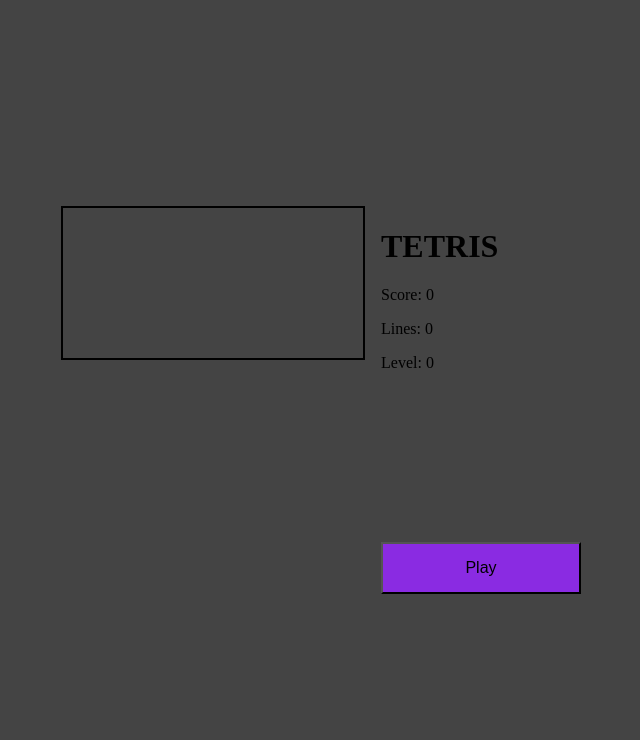
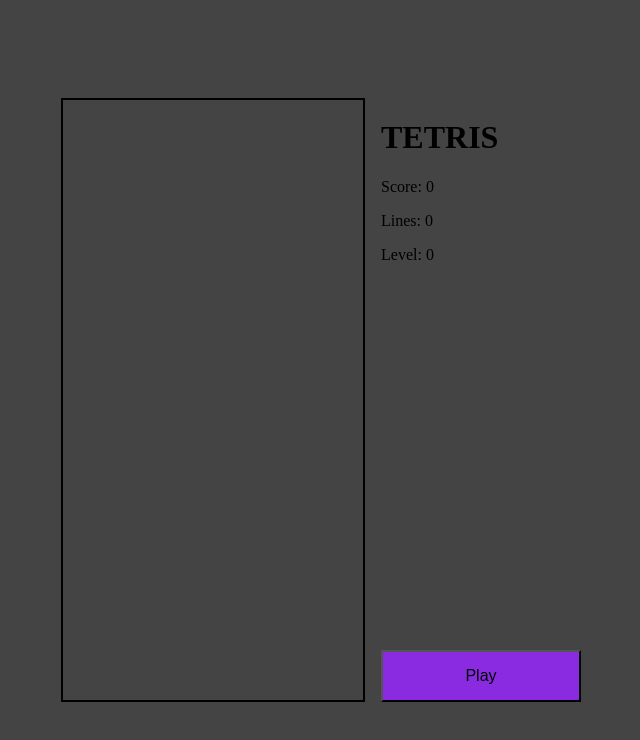
Before and after one commit to hadams25/js-tetris, a plain HTML site: page index.html in a window 1280 px wide. Both pictures are taken after a click on the button "Play". Shown: the whole page, without its empty margins (319-959 px from the left). Drawn offline with Linux system fonts and the light colour scheme.

Commit message:
Changed index.html added main.js

```diff
--- a/index.html
+++ b/index.html
@@ -4,6 +4,9 @@
         <meta charset="UTF-8"/>
         <title>JS Tetris</title>
         <script type="text/javascript" src="javascript/gamelogic.js"></script>
+        <script type="text/javascript" src="javascript/board.js"></script>
+        <script type="text/javascript" src="javascript/constants.js"></script>
+        <script type="text/javascript" defer src="javascript/main.js"></script>
         <style>
             html, body{margin:0;padding:0;width:100%;min-height:100vh;overflow-x:hidden;}
             body{background-color:#444;display:flex;flex-direction:column;justify-content:center;align-items:center;}
--- a/javascript/board.js
+++ b/javascript/board.js
@@ -1,4 +1,4 @@
-class board
+class Board
 {
     constructor(rows, columns, block_size)
     {
--- a/javascript/constants.js
+++ b/javascript/constants.js
@@ -1,3 +1,5 @@
+'use strict';
+
 const Columns = 10;
 const Rows = 20;
-const BlockSize = 20;
+const BlockSize = 30;
--- a/javascript/main.js
+++ b/javascript/main.js
@@ -2,6 +2,14 @@ const canvas = document.getElementById('board');
 const ctx = canvas.getContext('2d');
 
 ctx.canvas.width = Columns * BlockSize;
-ctx.canvas.height = Rows * BlickSize;
+ctx.canvas.height = Rows * BlockSize;
 
-ctx.scale(BlickSize, BlockSize);
+ctx.scale(BlockSize, BlockSize);
+
+
+let board = new Board(Columns, Rows, BlockSize);
+
+function play(){
+    board.reset();
+    console.table(board.grid);
+}
```
